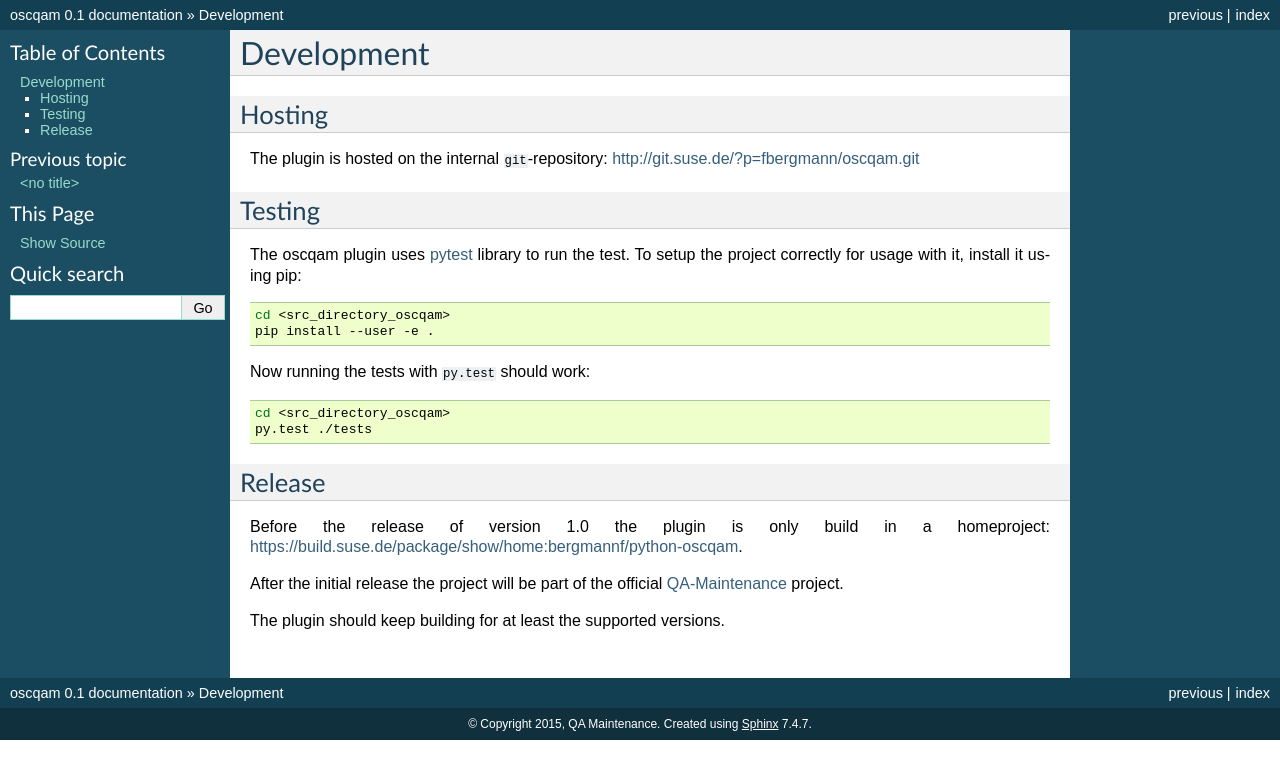
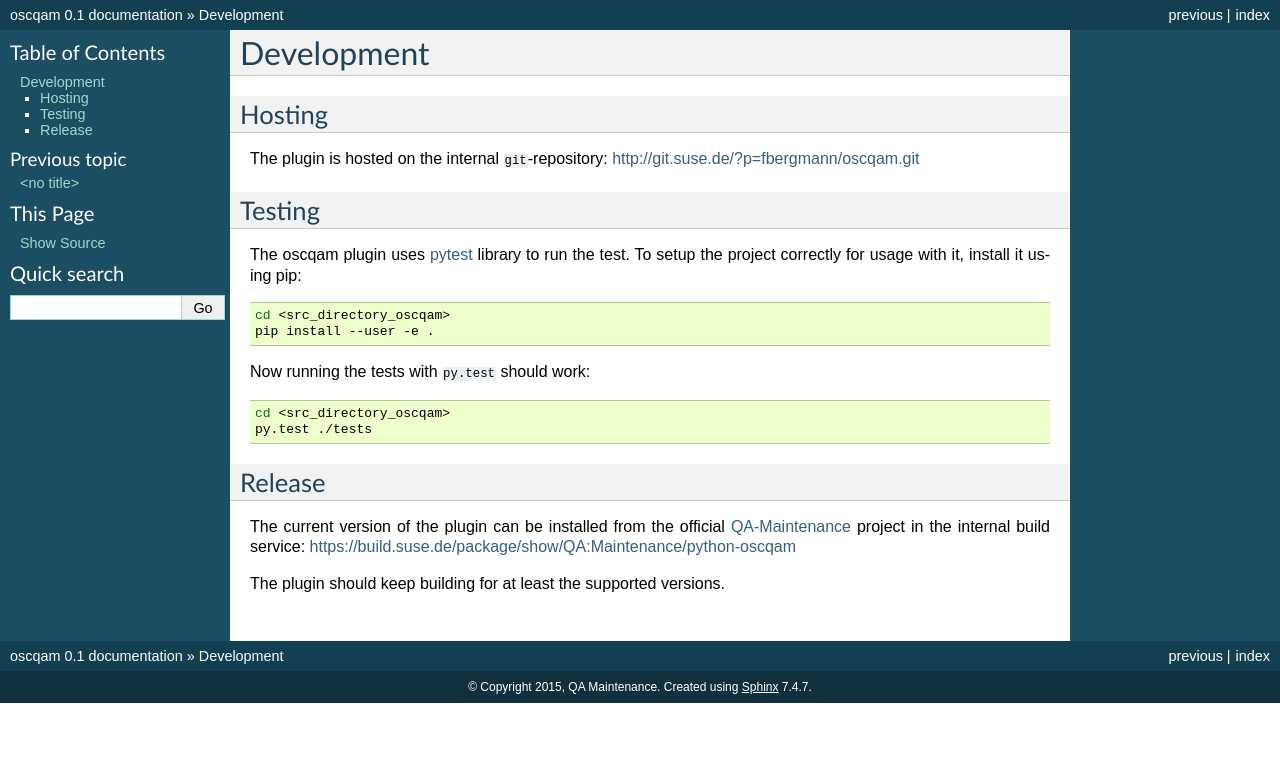
Before and after one commit to openSUSE/osc-plugin-qam, a Sphinx documentation site: the page built from Documentation/devel.rst, in a window 1280 px wide. Shown: the top 779 px of the page. Built offline with Sphinx 7.4.7, drawn with Linux system fonts in a browser that asks for light colours.

Commit message:
Adjusted link for installation to point to the QA:Maintenance project now.
Signed-off-by: Florian Bergmann <fbergmann@suse.de>

```diff
--- a/Documentation/devel.rst
+++ b/Documentation/devel.rst
@@ -31,11 +31,9 @@ Now running the tests with ``py.test`` should work:
 Release
 -------
 
-Before the release of version 1.0 the plugin is only build in a homeproject:
-https://build.suse.de/package/show/home:bergmannf/python-oscqam.
-
-After the initial release the project will be part of the official
-QA-Maintenance_ project.
+The current version of the plugin can be installed from the official
+QA-Maintenance_ project in the internal build service:
+https://build.suse.de/package/show/QA:Maintenance/python-oscqam
 
 The plugin should keep building for at least the supported versions.
 
--- a/README.rst
+++ b/README.rst
@@ -32,11 +32,11 @@ Installation
 ------------
 
 To install the plugin add the repository for your distribution from here:
-http://download.suse.de/ibs/home:/bergmannf/.
+http://download.suse.de/ibs/QA:/Maintenance/
 
 .. code:: bash
 
-          zypper ar -f http://download.suse.de/ibs/home:/bergmannf/<distro> home:bergmannf
+          zypper ar -f http://download.suse.de/ibs/QA:/Maintenance/ qa_maintenance_tools
           zypper in python-oscqam
 
 Currently supported distributions are:
```
